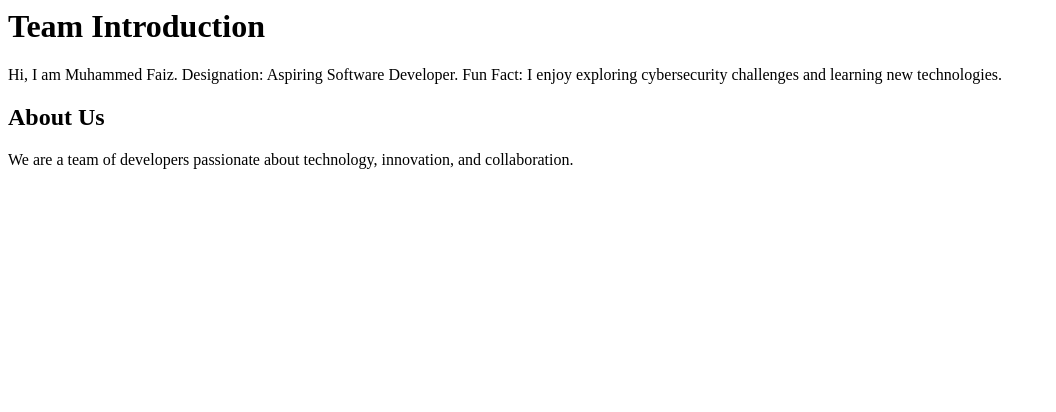
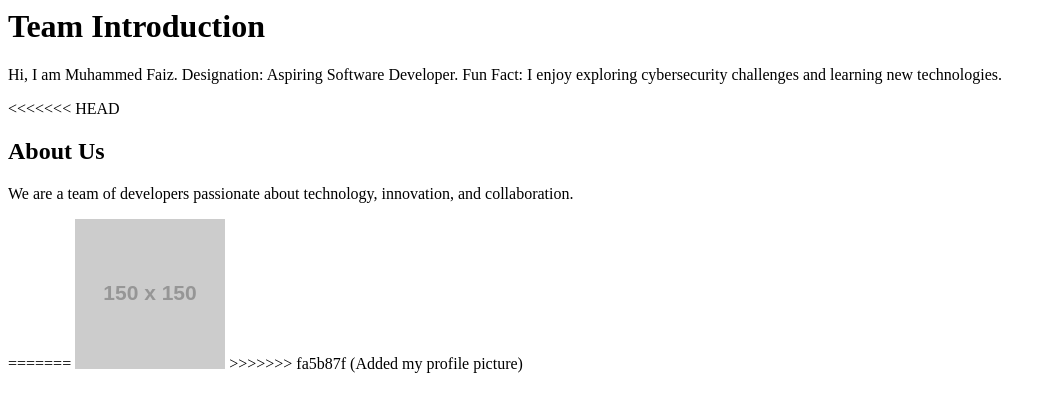
Before and after one commit to dark-faiz/team-intro, a plain HTML site: page index.html in a window 1280 px wide. Shown: the whole page, without its empty margins (0-1056 px from the left). Drawn offline with Linux system fonts and the light colour scheme; placeholder pictures from the web are drawn by us.

Commit message:
Added my profile picture

```diff
--- a/index.html
+++ b/index.html
@@ -12,11 +12,15 @@
         Fun Fact: I enjoy exploring cybersecurity challenges
         and learning new technologies.
     </p>
+<<<<<<< HEAD
     <h2>About Us</h2>
 
 <p>
     We are a team of developers passionate about
     technology, innovation, and collaboration.
 </p>
+=======
+<img src="https://via.placeholder.com/150" alt="Profile Picture">
+>>>>>>> fa5b87f (Added my profile picture)
 </body>
 </html>
```
